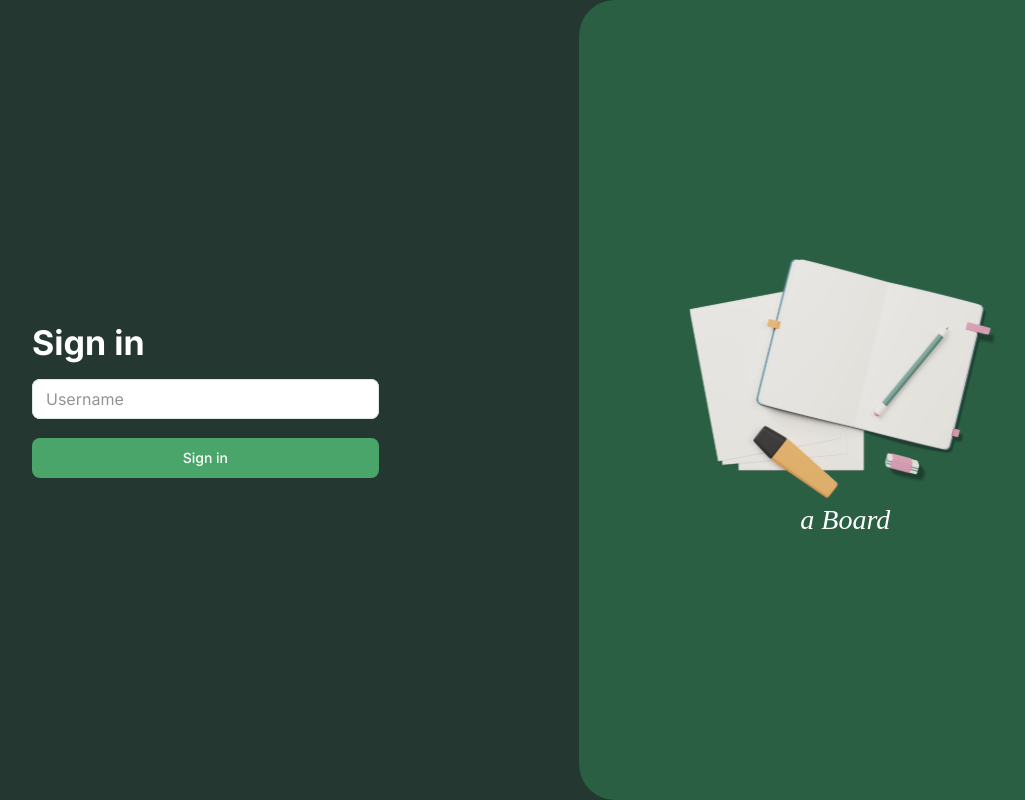
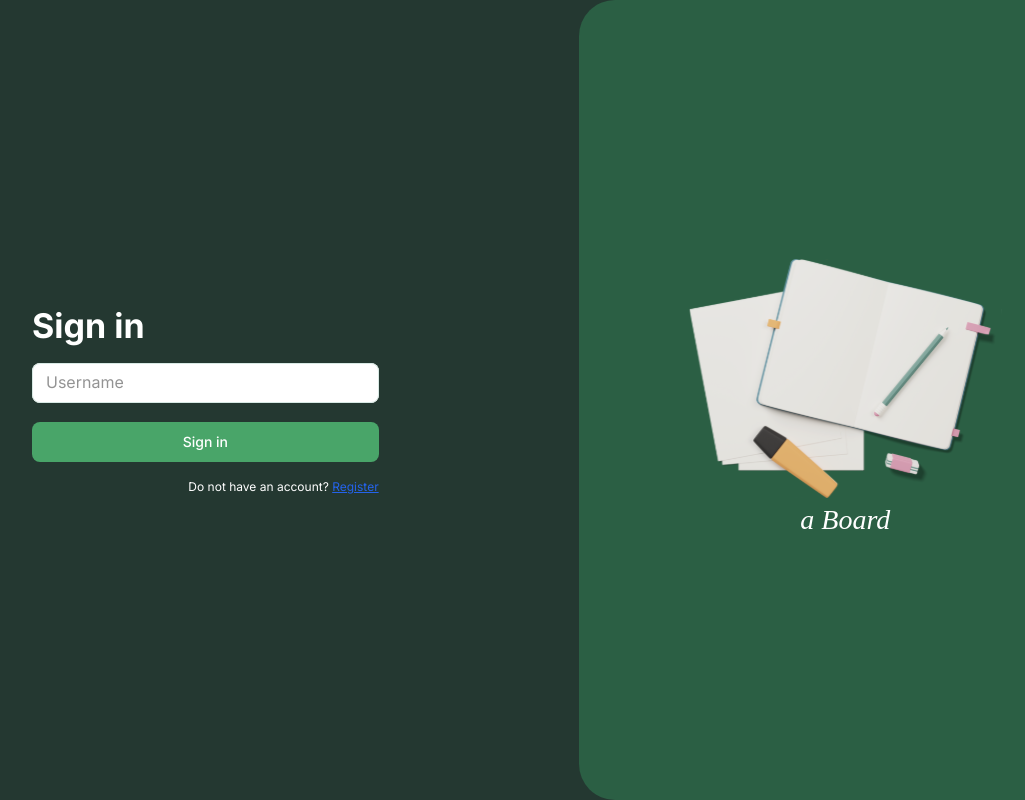
Before and after one commit to Tngart/a-board, a Next.js app: page /sign-in in a window 1280 px wide. Shown: the whole page, without its empty margins (168-1193 px from the left). Built offline with nearby package versions, Linux system fonts and the light colour scheme; a web font is replaced by a local one.

Commit message:
✨ Add register flow

```diff
--- a/src/app/sign-in/index.css
+++ b/src/app/sign-in/index.css
@@ -53,3 +53,20 @@
   font-size: 28px !important;
   color: var(--secondary-contrastText) !important;
 }
+
+.text-link-container {
+  gap: 2;
+  display: flex;
+  justify-content: flex-end;
+  align-items: center;
+}
+
+.text-white {
+  color: white;
+}
+
+.link-action {
+  cursor: pointer;
+  text-decoration: underline;
+  color: #2563eb;
+}
--- a/src/app/sign-in/login-form.tsx
+++ b/src/app/sign-in/login-form.tsx
@@ -8,12 +8,13 @@ import { FC } from "react";
 import { useForm } from "react-hook-form";
 
 interface IProps {
+  flow: "login" | "register";
   loading?: boolean;
   onSubmit?: ({ username }: { username: string }) => void;
-  onUsernameChange?: (value: string) => void;
+  setFlow: (value: "login" | "register") => void;
 }
 
-const LoginForm: FC<IProps> = ({ loading, onSubmit }) => {
+const LoginForm: FC<IProps> = ({ loading, flow, setFlow, onSubmit }) => {
   const {
     control,
     handleSubmit,
@@ -38,7 +39,7 @@ const LoginForm: FC<IProps> = ({ loading, onSubmit }) => {
         <Grid className="form-grid" size={{ xs: 12, md: 7 }}>
           <Stack spacing={2}>
             <div className="mb-6">
-              <Header heading={"Sign in"} />
+              <Header heading={flow === "login" ? "Sign in" : "Register"} />
             </div>
             <Input
               control={control}
@@ -55,6 +56,26 @@ const LoginForm: FC<IProps> = ({ loading, onSubmit }) => {
             >
               Sign in
             </Button>
+            <div className="text-link-container">
+              {flow === "login" ? (
+                <Typography variant="body2" className="text-white">
+                  Do not have an account?{" "}
+                  <a
+                    className="link-action"
+                    onClick={() => setFlow("register")}
+                  >
+                    Register
+                  </a>
+                </Typography>
+              ) : (
+                <Typography variant="body2" className="text-white">
+                  Already have an account?{" "}
+                  <a className="link-action" onClick={() => setFlow("login")}>
+                    Sign in
+                  </a>
+                </Typography>
+              )}
+            </div>
           </Stack>
         </Grid>
 
--- a/src/app/sign-in/page.tsx
+++ b/src/app/sign-in/page.tsx
@@ -4,9 +4,9 @@ import { useCallback, useState } from "react";
 import LoginForm from "./login-form";
 
 const SignIn = () => {
+  const router = useRouter();
+  const [flow, setFlow] = useState<"login" | "register">("login");
   const [loading, setLoading] = useState<boolean>();
-
-  const router = useRouter();
 
   const onSubmit = useCallback(
     async ({ username }: { username: string }) => {
@@ -20,6 +20,13 @@ const SignIn = () => {
     [router]
   );
 
-  return <LoginForm loading={loading} onSubmit={onSubmit} />;
+  return (
+    <LoginForm
+      loading={loading}
+      onSubmit={onSubmit}
+      setFlow={setFlow}
+      flow={flow}
+    />
+  );
 };
 export default SignIn;
```
